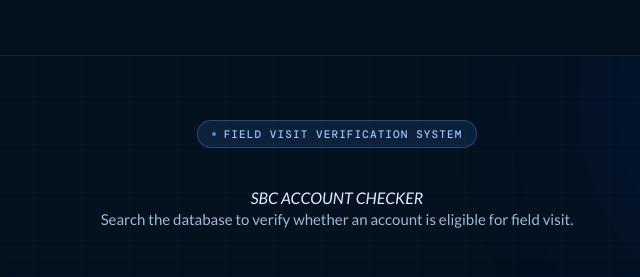
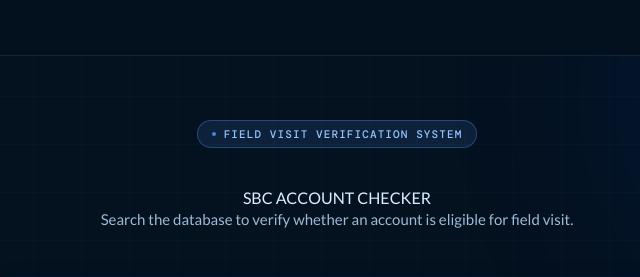
Before and after one commit to skyana-08/searchy, a plain HTML site: page index.html in a window 1280 px wide. Shown: the top 277 px of the page, 303-943 px from the left. Drawn offline with nearby package versions, Linux system fonts and the light colour scheme.

Commit message:
Update index.html

```diff
--- a/index.html
+++ b/index.html
@@ -41,7 +41,7 @@
         <!-- Hero -->
         <div class="hero">
             <div class="hero-eyebrow">Field Visit Verification System</div>
-            <h1></h1><em>SBC ACCOUNT CHECKER</em></h1>
+            <h1></h1>SBC ACCOUNT CHECKER</h1>
             <p class="hero-sub">Search the database to verify whether an account is eligible for field visit.</p>
         </div>
 
```
